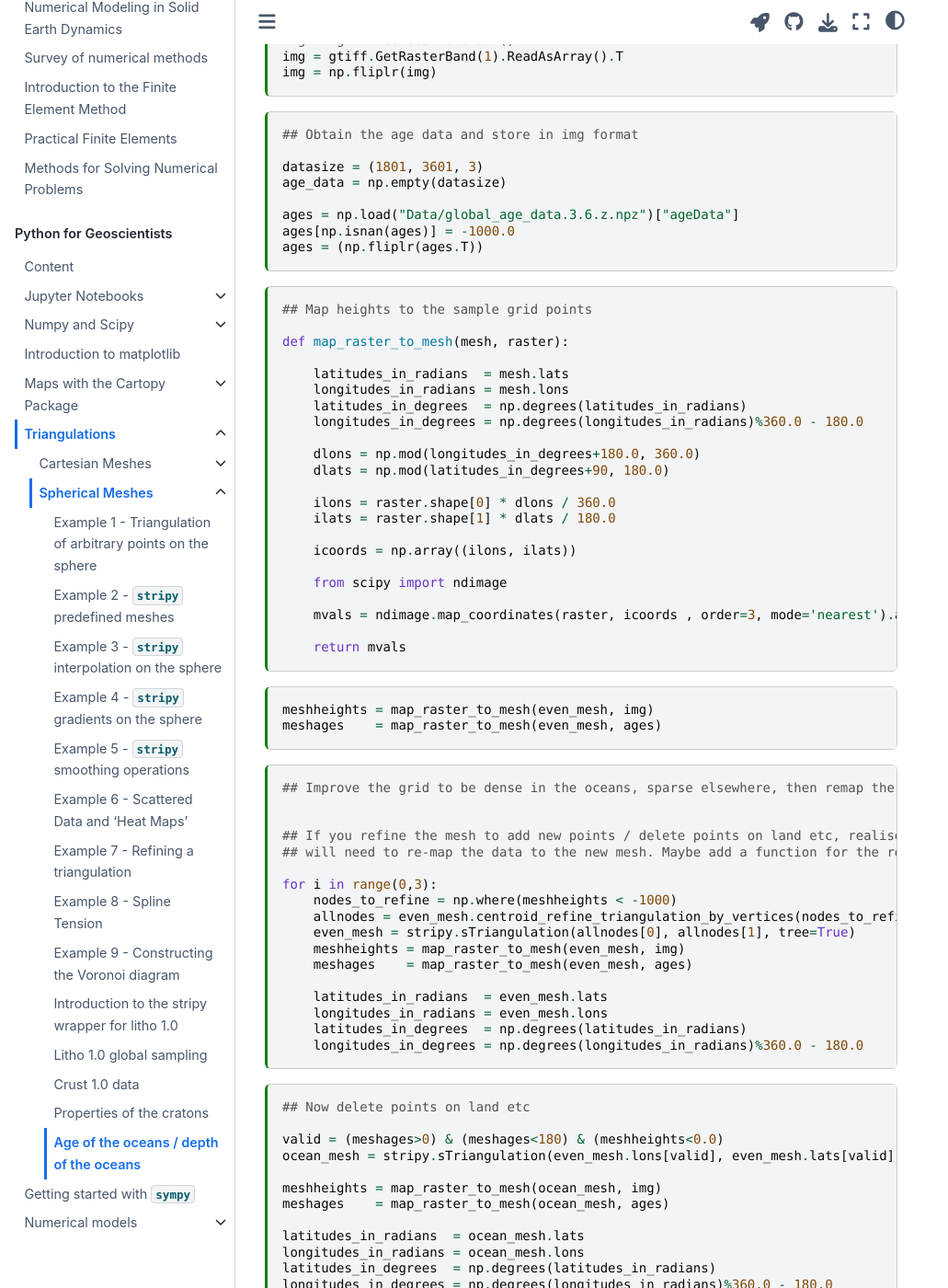
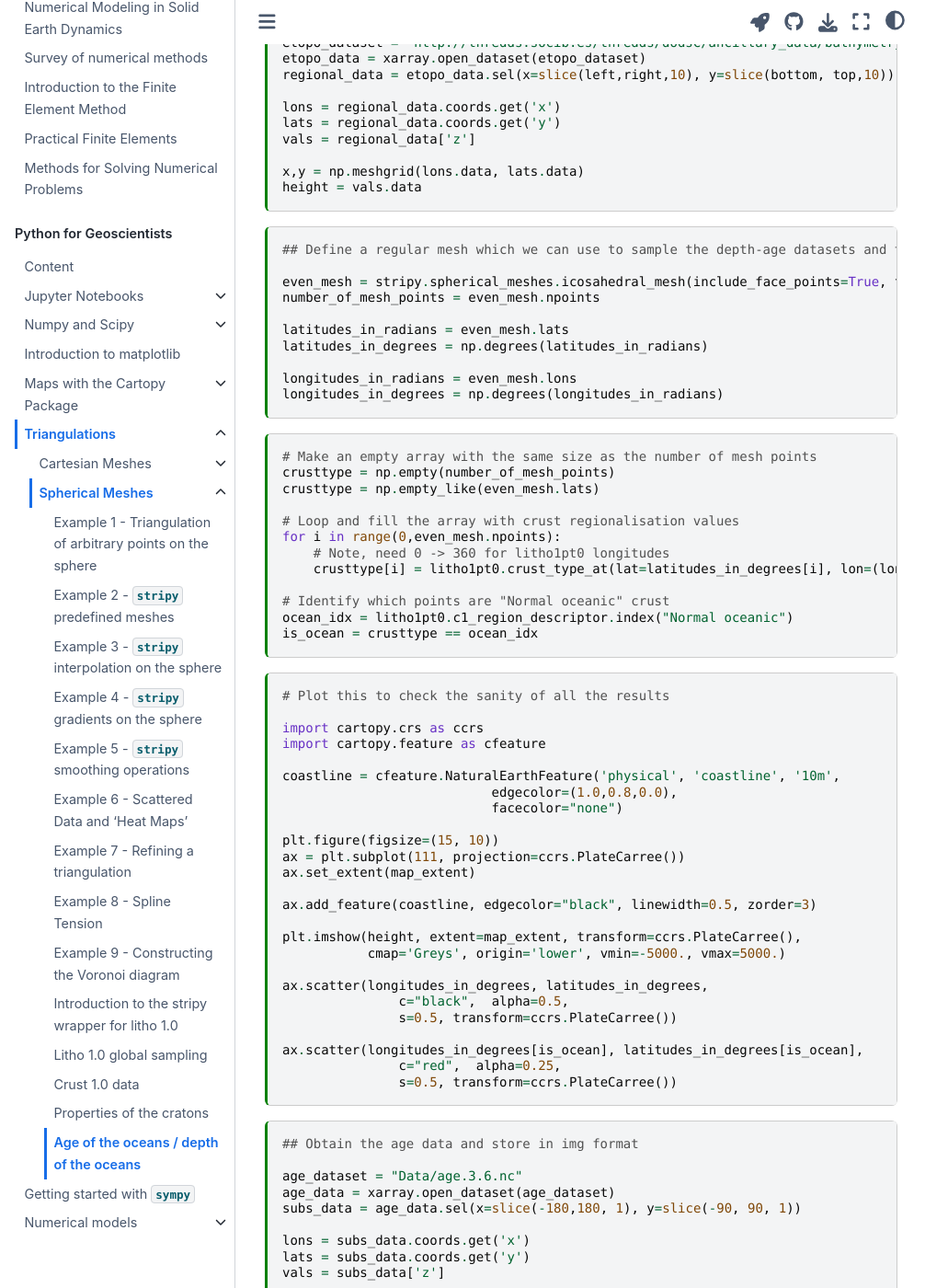
Before and after one commit to Underworld-Geodynamics-Education/GeodynamicsJupyterBook, a Jupyter Book: the page built from Part2-Python/SphericalMeshing/Litho1pt0/WorkEx2-OceanDepthAge.md, in a window 1280 px wide and 1400 px high, scrolled down 765 px. Shown: the whole window at 92% size, without its empty margins (0-1031 px from the left). Built offline with Jupyter Book 1.0.4 settings and Sphinx 7.4.7 and the Sphinx Book theme 1.1.4, drawn with Linux system fonts in a browser that asks for light colours; some of the changed text lies outside the part shown.

Commit message:
Fix up litho examples

````diff
--- a/Part2-Python/SphericalMeshing/Litho1pt0/WorkEx2-OceanDepthAge.md
+++ b/Part2-Python/SphericalMeshing/Litho1pt0/WorkEx2-OceanDepthAge.md
@@ -13,127 +13,182 @@
 
 ## Age of the oceans / depth of the oceans
 
+It is well known that ocean bathymetry increases as the square root of the age of the oceanic lithosphere.
+This can be explained if the oceanic plates form the upper thermal boundary layer of the cooling, convecting
+mantle.
 
+Most of the data we need to make a simple, first order test of this observation is available to download.
+We do need some extra tools though - we will have to make sure the age and depth data are sampled at the same
+points, and we also will need to filter out parts of the Earth's surface that are not normal ocean floor.
 
+Stripy can help with interpolation / resampling and litho1pt0 (and the crust1.0 regionalisation) allow coarse filtering.
 
 ```{code-cell} ipython3
 ## This is a worked example for stripy if we don't use litho1.0 information
 
-import litho1pt0 as litho1pt0
+import litho1pt0
 import stripy
 import numpy as np
 
-import gdal
 import cartopy
 import cartopy.crs as ccrs
+import matplotlib.pyplot as plt
 ```
 
 ```{code-cell} ipython3
-%matplotlib inline
-import matplotlib.pyplot as plt
+import xarray
+import h5netcdf
+
+(left, bottom, right, top) = (-180, -90, 180, 90)
+map_extent = ( left, right, bottom, top)
+
+etopo_dataset = "http://thredds.socib.es/thredds/dodsC/ancillary_data/bathymetry/ETOPO1_Bed_g_gmt4.nc"
+etopo_data = xarray.open_dataset(etopo_dataset)
+regional_data = etopo_data.sel(x=slice(left,right,10), y=slice(bottom, top,10))
+
+lons = regional_data.coords.get('x')
+lats = regional_data.coords.get('y')
+vals = regional_data['z']
+
+x,y = np.meshgrid(lons.data, lats.data)
+height = vals.data
 ```
 
 ```{code-cell} ipython3
 :hide_input: false
 
-even_mesh = stripy.spherical_meshes.icosahedral_mesh(include_face_points=True, tree=True, refinement_levels=2)
+## Define a regular mesh which we can use to sample the depth-age datasets and the litho 1.0 / crust 1.0 information
+
+even_mesh = stripy.spherical_meshes.icosahedral_mesh(include_face_points=True, tree=True, refinement_levels=6)
 number_of_mesh_points = even_mesh.npoints
-```
 
-```{code-cell} ipython3
 latitudes_in_radians = even_mesh.lats
 latitudes_in_degrees = np.degrees(latitudes_in_radians)
 
 longitudes_in_radians = even_mesh.lons
-longitudes_in_degrees = np.degrees(longitudes_in_radians)%360.0 - 180.0
+longitudes_in_degrees = np.degrees(longitudes_in_radians)
 ```
 
 ```{code-cell} ipython3
-## Obtain bathymetry information from the ETOPO1 dataset and store in numpy image format
+# Make an empty array with the same size as the number of mesh points
+crusttype = np.empty(number_of_mesh_points)
+crusttype = np.empty_like(even_mesh.lats)
 
-gtiff = gdal.Open("../../../Data/Resources/ETOPO1_Ice_c_geotiff.tif")
-# width = gtiff.RasterXSize
-# height = gtiff.RasterYSize
-# gt = gtiff.GetGeoTransform()
-img = gtiff.GetRasterBand(1).ReadAsArray().T
-img = np.fliplr(img)
+# Loop and fill the array with crust regionalisation values
+for i in range(0,even_mesh.npoints):
+    # Note, need 0 -> 360 for litho1pt0 longitudes
+    crusttype[i] = litho1pt0.crust_type_at(lat=latitudes_in_degrees[i], lon=(longitudes_in_degrees[i]+180))
+
+# Identify which points are "Normal oceanic" crust
+ocean_idx = litho1pt0.c1_region_descriptor.index("Normal oceanic")
+is_ocean = crusttype == ocean_idx
+```
+
+```{code-cell} ipython3
+# Plot this to check the sanity of all the results
+
+import cartopy.crs as ccrs
+import cartopy.feature as cfeature
+
+coastline = cfeature.NaturalEarthFeature('physical', 'coastline', '10m',
+                           edgecolor=(1.0,0.8,0.0),
+                           facecolor="none")
+
+plt.figure(figsize=(15, 10))
+ax = plt.subplot(111, projection=ccrs.PlateCarree())
+ax.set_extent(map_extent)
+
+ax.add_feature(coastline, edgecolor="black", linewidth=0.5, zorder=3)
+
+plt.imshow(height, extent=map_extent, transform=ccrs.PlateCarree(),
+           cmap='Greys', origin='lower', vmin=-5000., vmax=5000.)
+
+ax.scatter(longitudes_in_degrees, latitudes_in_degrees,
+               c="black",  alpha=0.5,
+               s=0.5, transform=ccrs.PlateCarree())
+
+ax.scatter(longitudes_in_degrees[is_ocean], latitudes_in_degrees[is_ocean],
+               c="red",  alpha=0.25,
+               s=0.5, transform=ccrs.PlateCarree())
 ```
 
 ```{code-cell} ipython3
 ## Obtain the age data and store in img format
 
-datasize = (1801, 3601, 3)
-age_data = np.empty(datasize)
+age_dataset = "Data/age.3.6.nc"
+age_data = xarray.open_dataset(age_dataset)
+subs_data = age_data.sel(x=slice(-180,180, 1), y=slice(-90, 90, 1))
 
-ages = np.load("Data/global_age_data.3.6.z.npz")["ageData"]
-ages[np.isnan(ages)] = -1000.0
-ages = (np.fliplr(ages.T))
+lons = subs_data.coords.get('x')
+lats = subs_data.coords.get('y')
+vals = subs_data['z']
+
+x,y = np.meshgrid(lons.data, lats.data)
+age = vals.data * 0.01
+age[np.isnan(age)] = -1.0
 ```
 
 ```{code-cell} ipython3
-## Map heights to the sample grid points
+## Map heights/ages to the even-mesh grid points
 
 def map_raster_to_mesh(mesh, raster):
 
     latitudes_in_radians  = mesh.lats
     longitudes_in_radians = mesh.lons
     latitudes_in_degrees  = np.degrees(latitudes_in_radians)
-    longitudes_in_degrees = np.degrees(longitudes_in_radians)%360.0 - 180.0
+    longitudes_in_degrees = np.degrees(longitudes_in_radians)
 
-    dlons = np.mod(longitudes_in_degrees+180.0, 360.0)
-    dlats = np.mod(latitudes_in_degrees+90, 180.0)
+    dlons = (longitudes_in_degrees + 180)
+    dlats = latitudes_in_degrees + 90
 
     ilons = raster.shape[0] * dlons / 360.0
     ilats = raster.shape[1] * dlats / 180.0
 
-    icoords = np.array((ilons, ilats))
+    icoords = np.stack((ilons, ilats))
 
     from scipy import ndimage
 
     mvals = ndimage.map_coordinates(raster, icoords , order=3, mode='nearest').astype(np.float)
 
     return mvals
-
 ```
 
 ```{code-cell} ipython3
-meshheights = map_raster_to_mesh(even_mesh, img)
-meshages    = map_raster_to_mesh(even_mesh, ages)
+height.shape
 ```
 
 ```{code-cell} ipython3
-## Improve the grid to be dense in the oceans, sparse elsewhere, then remap the data
-
-
-## If you refine the mesh to add new points / delete points on land etc, realise that you
-## will need to re-map the data to the new mesh. Maybe add a function for the remapping
-
-for i in range(0,3):
-    nodes_to_refine = np.where(meshheights < -1000)
-    allnodes = even_mesh.centroid_refine_triangulation_by_vertices(nodes_to_refine)
-    even_mesh = stripy.sTriangulation(allnodes[0], allnodes[1], tree=True)
-    meshheights = map_raster_to_mesh(even_mesh, img)
-    meshages    = map_raster_to_mesh(even_mesh, ages)
-
-    latitudes_in_radians  = even_mesh.lats
-    longitudes_in_radians = even_mesh.lons
-    latitudes_in_degrees  = np.degrees(latitudes_in_radians)
-    longitudes_in_degrees = np.degrees(longitudes_in_radians)%360.0 - 180.0
+meshheights = map_raster_to_mesh(even_mesh, height.T)
+meshages    = map_raster_to_mesh(even_mesh, age.T)
 ```
 
 ```{code-cell} ipython3
-## Now delete points on land etc
+plt.figure(figsize=(10, 10))
+ax1 = plt.subplot(211, projection=ccrs.PlateCarree())
+ax2 = plt.subplot(212, projection=ccrs.PlateCarree())
 
-valid = (meshages>0) & (meshages<180) & (meshheights<0.0)
-ocean_mesh = stripy.sTriangulation(even_mesh.lons[valid], even_mesh.lats[valid], tree=True)
+ax1.set_extent(map_extent)
 
-meshheights = map_raster_to_mesh(ocean_mesh, img)
-meshages    = map_raster_to_mesh(ocean_mesh, ages)
+ax1.add_feature(coastline, edgecolor="black", linewidth=0.5, zorder=3)
 
-latitudes_in_radians  = ocean_mesh.lats
-longitudes_in_radians = ocean_mesh.lons
-latitudes_in_degrees  = np.degrees(latitudes_in_radians)
-longitudes_in_degrees = np.degrees(longitudes_in_radians)%360.0 - 180.0
+m = ax1.scatter(longitudes_in_degrees, latitudes_in_degrees,
+               c=meshheights, cmap="terrain", vmin=-6000.0, vmax=6000.0,
+               s=5.0, transform=ccrs.PlateCarree())
+
+ax2.set_extent(map_extent)
+
+ax2.add_feature(coastline, edgecolor="black", linewidth=0.5, zorder=3)
+
+m = ax2.scatter(longitudes_in_degrees[is_ocean], latitudes_in_degrees[is_ocean],
+               c=meshages[is_ocean], cmap="RdYlBu", vmin=0.0, vmax=180.0,
+               s=5.0, transform=ccrs.PlateCarree())
+```
+
+```{code-cell} ipython3
+fig = plt.figure(figsize=(12, 12), facecolor="none")
+ax  = plt.subplot(111)
+ax.scatter(meshages[is_ocean], meshheights[is_ocean],s=0.1)
+ax.set_xlim([0.0,150.0])
 ```
 
 ```{code-cell} ipython3
@@ -143,113 +198,3 @@
 ```{code-cell} ipython3
 
 ```
-
-```{code-cell} ipython3
-## Smooth mesh heights
-
-meshweights = (meshheights > 0.0) * 1.0 + 0.1
-
-# Smoothing
-smeshheights, sdx = ocean_mesh.smoothing(meshheights, meshweights, 1.0e8, 0.25, 0.0001)
-
-# This is not as smooth
-# smeshheights, sdx = ocean_mesh.smoothing(meshheights, meshweights, 1.0e7, 0.25, 0.0001)
-
-# This is also not as smooth
-# smeshheights, sdx = ocean_mesh.smoothing(meshheights, meshweights, 1.0e8, 0.75, 0.0001)
-
-
-
-print("Raw bathymetry min / max: {}/{}".format(meshheights.min(), meshheights.max()))
-print("Smoothed min / max: {}/{}".format(smeshheights.min(), smeshheights.max()))
-```
-
-```{code-cell} ipython3
-## Is that sensible ?
-
-## Check the age / bathymetry / smoothed bathymetry by eye
-
-%matplotlib inline
-
-import cartopy
-import cartopy.crs as ccrs
-import matplotlib.pyplot as plt
-
-global_extent     = [-180.0, 180.0, -89, 89]
-
-projection0 = ccrs.PlateCarree()
-projection1 = ccrs.Orthographic(central_longitude=140.0, central_latitude=0.0, globe=None)
-projection2 = ccrs.Mollweide()
-projection3 = ccrs.Robinson()
-
-fig = plt.figure(figsize=(12, 12), facecolor="none")
-ax  = plt.subplot(111, projection=projection2)
-ax.set_global()
-
-colormap = plt.cm.get_cmap('RdYlBu_r', 10)
-
-# m = ax.scatter(longitudes_in_degrees, latitudes_in_degrees,
-#                c=meshages, cmap=colormap, vmin=0.0, vmax=180.0,
-#                s=10.0, transform=ccrs.Geodetic())
-
-m = ax.scatter(longitudes_in_degrees, latitudes_in_degrees,
-               c=smeshheights, cmap=colormap, vmin=-6000, vmax=-500.0,
-               s=10.0, transform=ccrs.Geodetic())
-
-
-
-plt.colorbar(mappable=m, orientation="horizontal", shrink=0.5)
-ax.coastlines(resolution="50m", zorder=100, linewidth=0.5)
-```
-
-```{code-cell} ipython3
-fig = plt.figure(figsize=(12, 12), facecolor="none")
-ax  = plt.subplot(111)
-ax.scatter(meshages, smeshheights,s=5.0)
-ax.scatter(meshages, meshheights,s=1.5)
-ax.set_xlim([0.0,200.0])
-ax.set_ylim([-8000.0,200.0])
-pass
-```
-
-```{code-cell} ipython3
-## Use scipy optimize to fit this data to  h = a + sqrt(b * age)
-
-from scipy import optimize
-
-def depth_age_fn(age, p1, p2):
-    return p1 + p2 * np.sqrt(age)
-
-
-print("Curve fit")
-valid = (meshages>0) & (meshages<70) & (meshheights<0.0)
-popt, pcov = optimize.curve_fit(depth_age_fn, meshages[valid], meshheights[valid] )
-print("Curve fit for smoothed values")
-valid = (meshages>0) & (meshages<70) & (meshheights<0.0)
-popts, pcovs = optimize.curve_fit(depth_age_fn, meshages[valid], smeshheights[valid], method="lm" )
-```
-
-```{code-cell} ipython3
-ages = np.linspace(0.0,150.0, 100)
-depths = depth_age_fn(ages, popt[0],popt[1])
-depthss = depth_age_fn(ages, popts[0],popts[1])
-```
-
-```{code-cell} ipython3
-fig = plt.figure(figsize=(12, 12), facecolor="none")
-ax  = plt.subplot(111)
-ax.scatter(meshages, smeshheights,s=1.0, c="Red")
-ax.scatter(meshages, meshheights,s=0.5, c="Blue")
-ax.plot(ages, depths, linewidth=3.0, c="Blue")
-ax.plot(ages, depthss, linewidth=2.0, c="Red")
-ax.set_xlim([0.0,200.0])
-ax.set_ylim([-8000.0,200.0])
-```
-
-```{code-cell} ipython3
-
-```
-
-```{code-cell} ipython3
-
-```
````
Also changed, not shown: Part2-Python/SphericalMeshing/Litho1pt0/Ex1-Litho1Layers.md (+0 -1 lines), Part2-Python/SphericalMeshing/Litho1pt0/Ex2-Litho1Properties.md (+15 -8 lines), Part2-Python/SphericalMeshing/Litho1pt0/Ex3-CrustalRegionalisation.md (+22 -5 lines), Part2-Python/SphericalMeshing/Litho1pt0/WorkEx1-CratonAverageProperties.md (+1 -3 lines), 2 other files.
